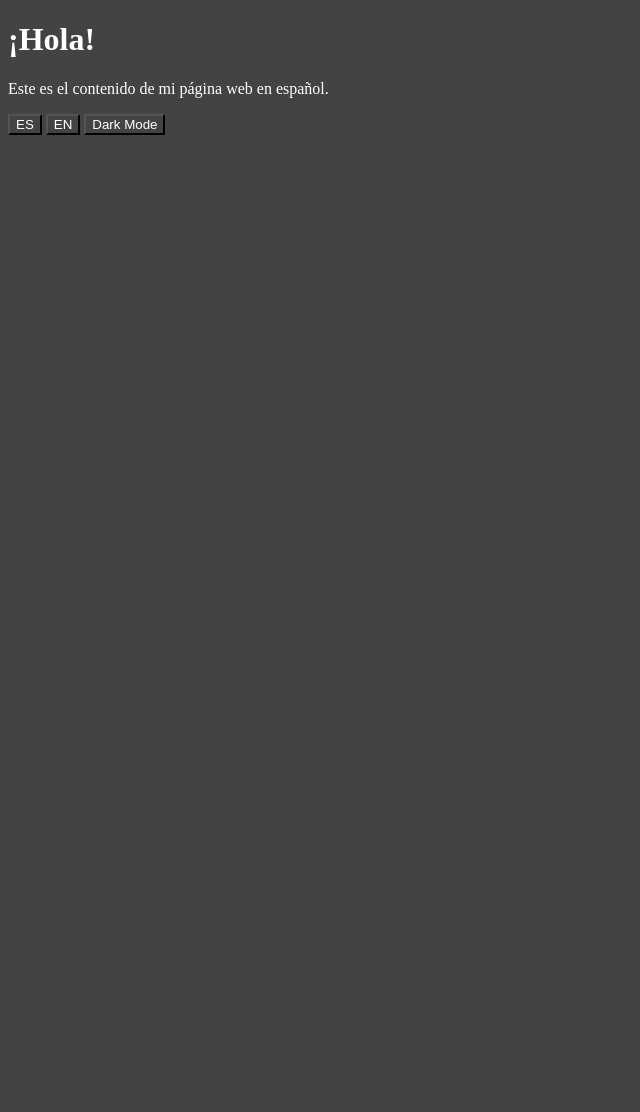
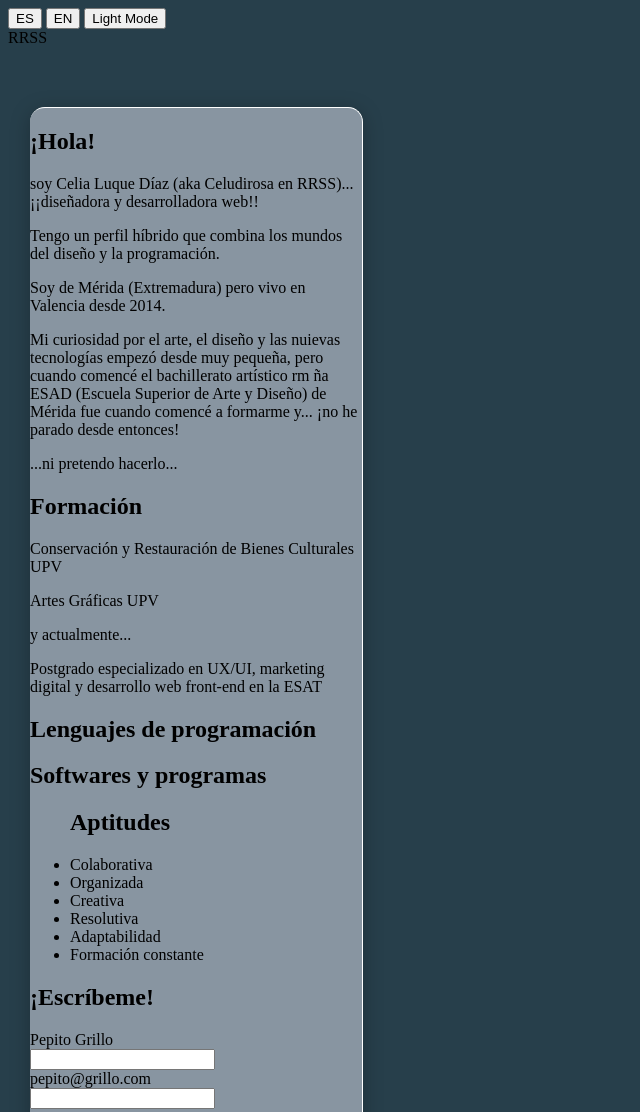
Before and after one commit to Celudirosa/project-alpha, a plain HTML site: page index.html in a window 1280 px wide. Shown: the top 1112 px of the page, without its empty margins (0-640 px from the left). Before the commit the page ends 800 px from the top, so only its background shows below. Drawn offline with Linux system fonts and the light colour scheme.

Commit message:
JS fixed up

```diff
--- /dev/null
+++ b/css/dark-mode.css
@@ -0,0 +1,34 @@
+html {
+  background: #273f4b;
+
+  display: flex;
+  flex-direction: row;
+  align-items: flex-start;
+  padding: 0px;
+  gap: 10px;
+
+  position: absolute;
+  width: 393px;
+  height: 2713px;
+  left: 0px;
+  top: 0px;
+}
+
+.background-window {
+  box-sizing: border-box;
+
+  position: absolute;
+  width: 333px;
+  height: 2387px;
+  left: 30px;
+  top: 107px;
+
+  background: rgba(233, 235, 248, 0.5);
+  border-width: 1px 1px 0px 0px;
+  border-style: solid;
+  border-color: #FFFFFF;
+  box-shadow: 0px 4px 20px rgba(0, 0, 0, 0.25);
+  backdrop-filter: blur(10px);
+
+  border-radius: 15px;
+}
--- a/css/darkmode.css
+++ /dev/null
@@ -1,4 +0,0 @@
-* {
-  background-color: rgb(67, 67, 67);
-  color: white;
-}
--- /dev/null
+++ b/css/light-mode.css
@@ -0,0 +1,34 @@
+html {
+  background: #A6D4EA;
+
+  display: flex;
+  flex-direction: row;
+  align-items: flex-start;
+  padding: 0px;
+  gap: 10px;
+
+  position: absolute;
+  width: 393px;
+  height: 2992px;
+  left: 0px;
+  top: 0px;
+}
+
+.background-window {
+  box-sizing: border-box;
+
+  position: absolute;
+  width: 333px;
+  height: 2387px;
+  left: 30px;
+  top: 107px;
+
+  background: rgba(233, 235, 248, 0.7);
+  border-width: 1px 1px 0px 0px;
+  border-style: solid;
+  border-color: #FFFFFF;
+  box-shadow: 0px 4px 20px rgba(0, 0, 0, 0.25);
+  backdrop-filter: blur(10px);
+
+  border-radius: 15px;
+}
--- a/css/lightmode.css
+++ /dev/null
@@ -1,4 +0,0 @@
-* {
-  background-color: antiquewhite;
-  color: black;
-}
--- a/index.html
+++ b/index.html
@@ -4,23 +4,79 @@
   <meta charset="UTF-8">
   <meta http-equiv="X-UA-Compatible" content="IE=edge">
   <meta name="viewport" content="width=device-width, initial-scale=1.0">
-  <link rel="stylesheet" href="css/lightmode.css">
-  <link rel="stylesheet" href="css/darkmode.css" id="style-dark-model">
+  <link rel="stylesheet" href="css/light-mode.css">
+  <link rel="stylesheet" href="css/dark-mode.css" id="style-dark-model">
 
   <title>Celia</title>
 </head>
-<body>
-  <div id="content-language-es">
-    <h1>¡Hola!</h1>
-    <p>Este es el contenido de mi página web en español.</p>
+<body class="background">
+  <div class="background-window" id="content-language-es">
+    <section>
+      <div>
+        <h1>¡Hola!</h1>
+        <p>soy Celia Luque Díaz (aka Celudirosa en RRSS)... ¡¡diseñadora y desarrolladora web!!</p>
+      </div>
+    </section>
+    <section>
+      <div>
+        <p>Tengo un perfil híbrido que combina los mundos del diseño y la programación.</p>
+        <p>Soy de Mérida (Extremadura) pero vivo en Valencia desde 2014.</p>
+        <p>Mi curiosidad por el arte, el diseño y las nuievas tecnologías empezó desde muy pequeña, pero cuando comencé el bachillerato artístico rm ña ESAD (Escuela Superior de Arte y Diseño) de Mérida fue cuando comencé a formarme y... ¡no he parado desde entonces!</p>
+        <p>...ni pretendo hacerlo...</p>
+      </div>
+    </section>
+    <section>
+      <div>
+        <h2>Formación</h2>
+        <p>Conservación y Restauración de Bienes Culturales UPV</p>
+        <p>Artes Gráficas UPV</p>
+        <p>y actualmente...</p>
+        <p>Postgrado especializado en UX/UI, marketing digital y desarrollo web front-end en la ESAT</p>
+      </div>
+    </section>
+    <section>
+      <div>
+        <h2>Lenguajes de programación</h2>
+        <h2>Softwares y programas</h2>
+      </div>
+    </section>
+    <section>
+      <div>
+        <ul><h2>Aptitudes</h2>
+          <li>Colaborativa</li>
+          <li>Organizada</li>
+          <li>Creativa</li>
+          <li>Resolutiva</li>
+          <li>Adaptabilidad</li>
+          <li>Formación constante</li>
+        </ul>
+      </div>
+    </section>
+    <section>
+      <h2>¡Escríbeme!</h2>
+      <form action="">
+        <label for="name">Pepito Grillo</label><br>
+        <input type="text" id="name" name="name"><br>
+        <label for="email">pepito@grillo.com</label><br>
+        <input type="text" id="email" name="email"><br>
+        <label for="message">Mensaje...</label><br>
+        <textarea id="message" name="message" rows="10" cols="30"></textarea><br>
+        <input type="submit" value="Enviar">
+      </form>
+    </section>
+    <p>¡Gracias!</p>
   </div>
+
   <div id="content-language-en" style="display:none;">
     <h1>Hello!</h1>
     <p>This is the content of my website in english.</p>
   </div>
   <button id="button-language-es">ES</button>
   <button id="button-language-en">EN</button>
-  <button id="button-dark-mode">Dark Mode</button>
+  <button id="button-dark-mode">Light Mode</button>
   <script src="index.js"></script>
 </body>
+<footer>
+  <div>RRSS</div>
+</footer>
 </html>
```
